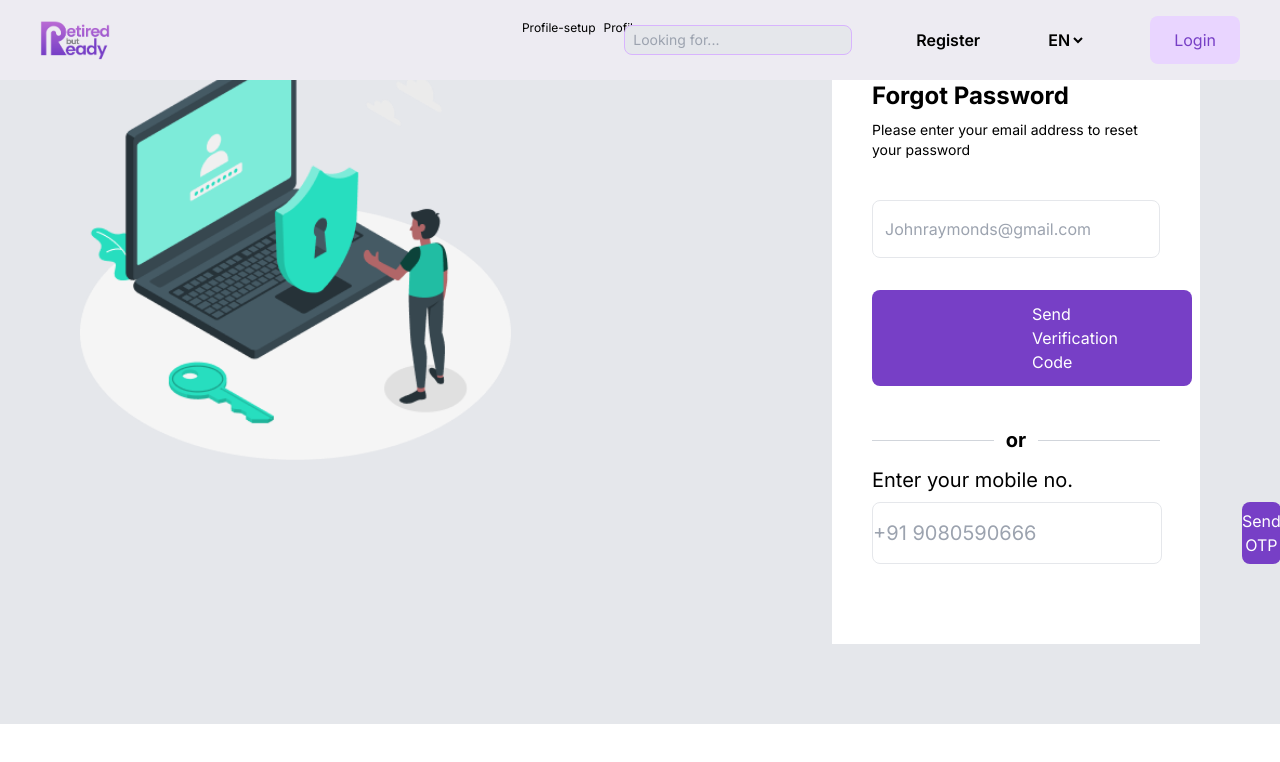
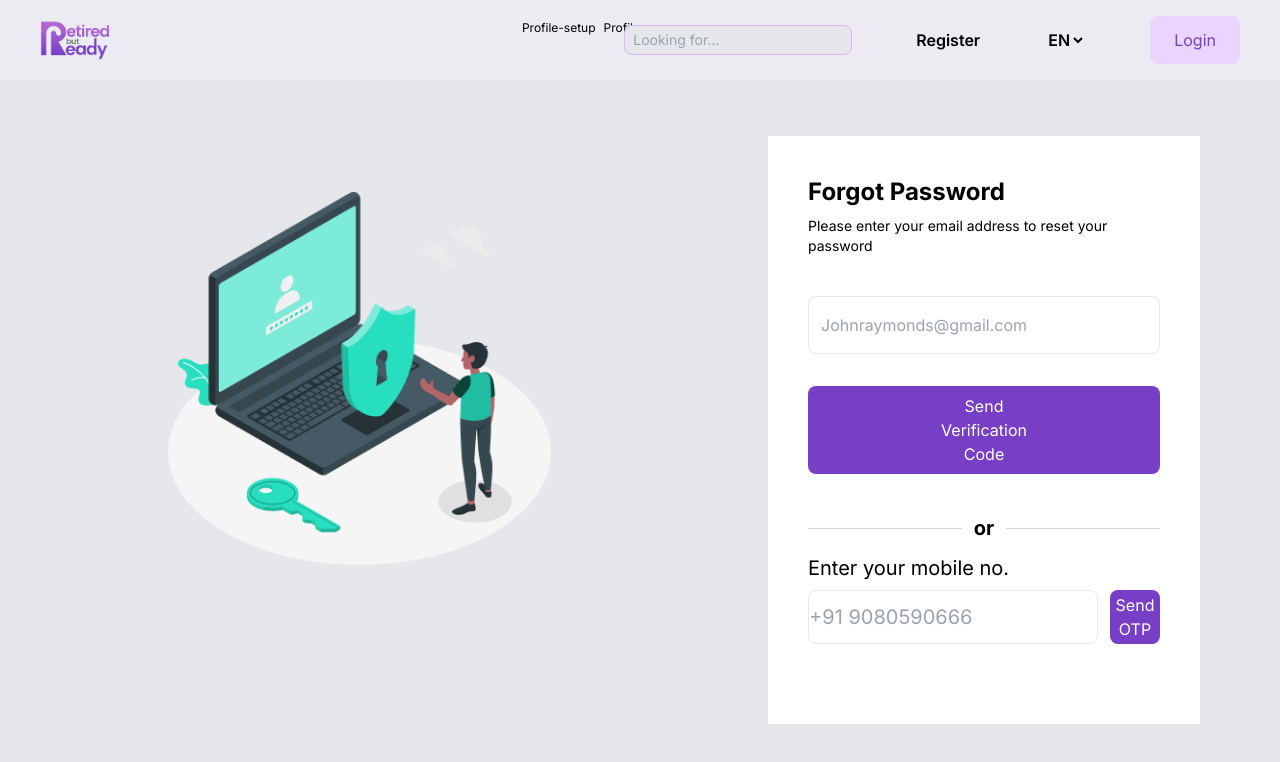
Before and after one commit to morajdhwaj/retired-but-ready, a Next.js app: page /forgot-password in a window 1280 px wide. Shown: the top 762 px of the page. Built offline with nearby package versions, Linux system fonts and the light colour scheme.

Commit message:
Changes on forgot-password page

```diff
--- a/src/app/(pages)/forgot-password/page.js
+++ b/src/app/(pages)/forgot-password/page.js
@@ -7,16 +7,16 @@ const page = () => {
     <div>
       <Navbar />
       <div className="bg-gray-200 flex h-auto">
-        <div className="w-2/5 ">
+        <div className="w-2/5 mt-28">
           <Image
             src="/assets/Group-26113.png"
             width={700}
             height={200}
-            className=" pt-10 pl-20"
+            className=" pt-10 pl-32 mt-10 ml-10"
           />
         </div>
-        <div className="w-3/5 ">
-          <div className="bg-white  pb-20 p-10 mr-20 ml-80 mt-10 mb-20">
+        <div className="w-3/5 mt-24  ">
+          <div className="bg-white  pb-20 p-10 mr-20 ml-64 mt-10 mb-20">
             <h1 className="font-bold text-2xl">Forgot Password</h1>
             <h6 className="text-sm pt-2">
               Please enter your email address to reset your password
@@ -25,7 +25,7 @@ const page = () => {
               placeholder="Johnraymonds@gmail.com"
               className="border border-gray-200 rounded-lg py-4 mt-10 w-full p-3 "
             />
-            <button className="bg-[#773FC6] text-white px-40 py-3 rounded-lg mt-8 w-full">
+            <button className="bg-[#773FC6] text-white px-28 py-2 rounded-lg mt-8 w-full">
               Send Verification Code
             </button>
             <div className="flex items-center justify-center mt-10 ">
@@ -35,12 +35,12 @@ const page = () => {
             </div>
             <div className=" mt-3">
               <h1 className="text-xl">Enter your mobile no.</h1>
-              <div className=" flex p-auto ">
+              <div className=" flex  ">
                 <input
                   placeholder="+91 9080590666"
-                  className="border border-gray-200 rounded-lg px-55 py-4 mt-2 text-xl"
+                  className="border border-gray-200 rounded-lg px-55 py-3 mt-2 text-xl"
                 />
-                <button className="bg-[#773FC6] rounded-lg  text-white mt-2 ml-20 w-full">
+                <button className="bg-[#773FC6] rounded-lg  text-white mt-2 ml-3 w-full">
                   Send OTP
                 </button>
               </div>
--- a/src/app/(pages)/reset-password/page.js
+++ b/src/app/(pages)/reset-password/page.js
@@ -7,7 +7,7 @@ const page = () => {
     <div>
       <Navbar />
       <div className="bg-[#ECEAF0] flex mt-20">
-        <div className=" w-1/2">
+        <div className=" w-1/2 ">
           <Image
             src="/assets/Group-26113.png"
             width={400}
```
